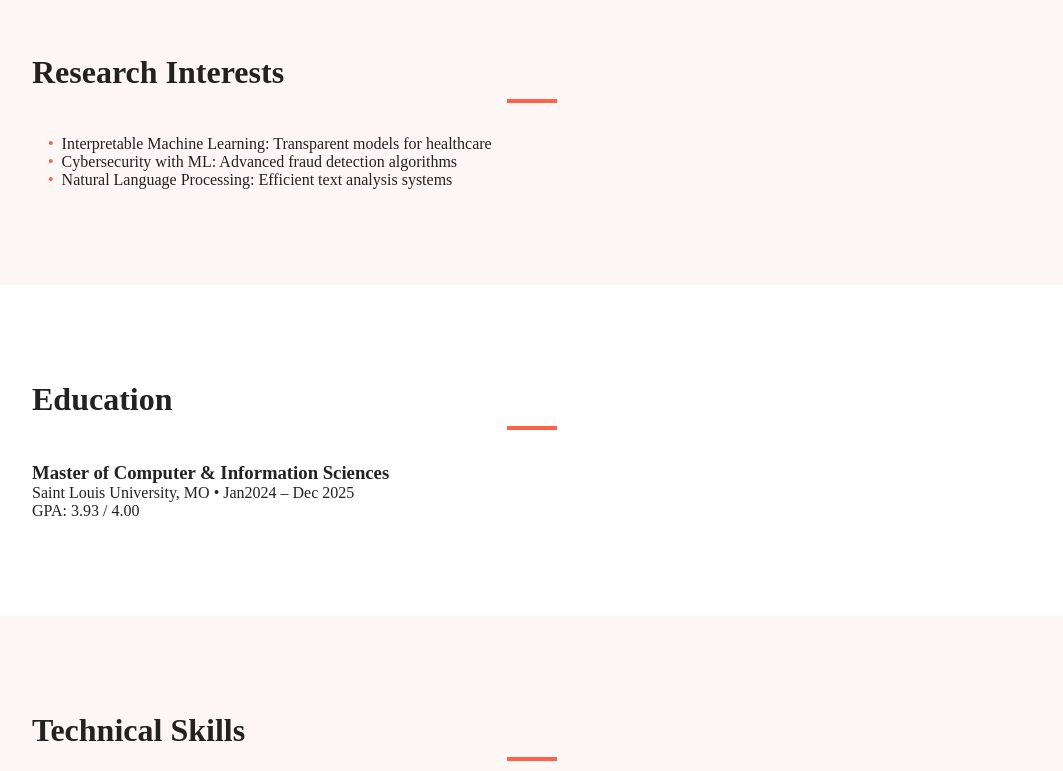
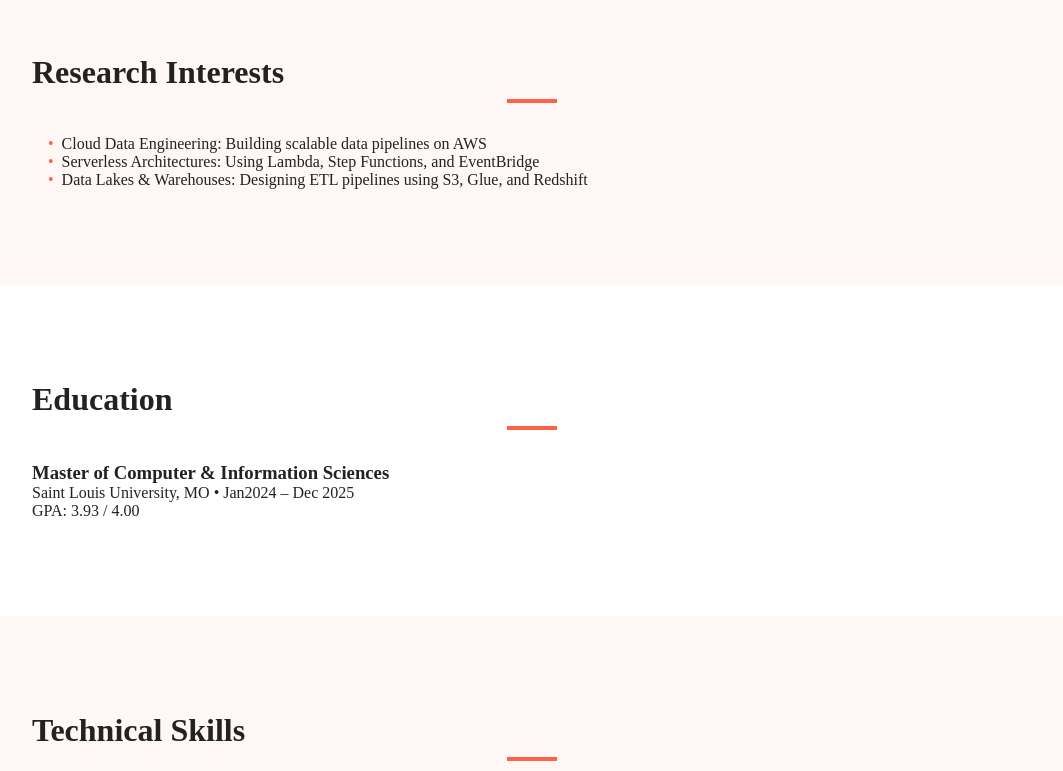
Before and after one commit to tharun-k-naidu/My-Portfolio-, a plain HTML site: page index.html in a window 1280 px wide. Shown: the part 940-1711 px from the top of the page, without its empty margins (108-1171 px from the left). Drawn offline with nearby package versions, Linux system fonts and the light colour scheme; a small style sheet from the web is missing.

Commit message:
Update index.html

```diff
--- a/index.html
+++ b/index.html
@@ -83,9 +83,9 @@ Always learning, building, and exploring new tech.
     <div class="container">
       <h2>Research Interests</h2>
       <ul class="research-list">
-        <li>Interpretable Machine Learning: Transparent models for healthcare</li>
-        <li>Cybersecurity with ML: Advanced fraud detection algorithms</li>
-        <li>Natural Language Processing: Efficient text analysis systems</li>
+        <li>Cloud Data Engineering: Building scalable data pipelines on AWS</li>
+        <li>Serverless Architectures: Using Lambda, Step Functions, and EventBridge</li>
+        <li>Data Lakes & Warehouses: Designing ETL pipelines using S3, Glue, and Redshift
       </ul>
     </div>
   </section>
```
